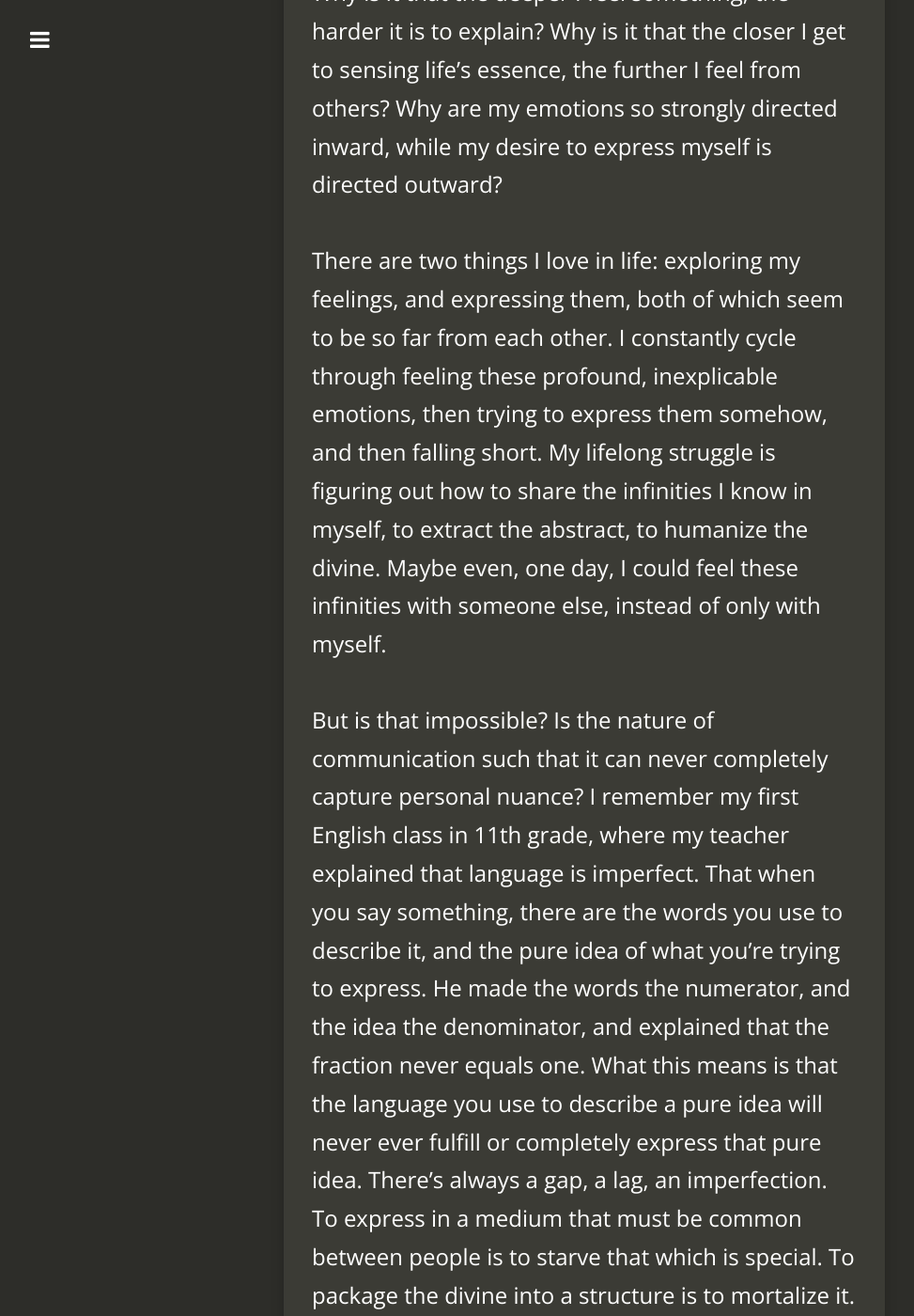
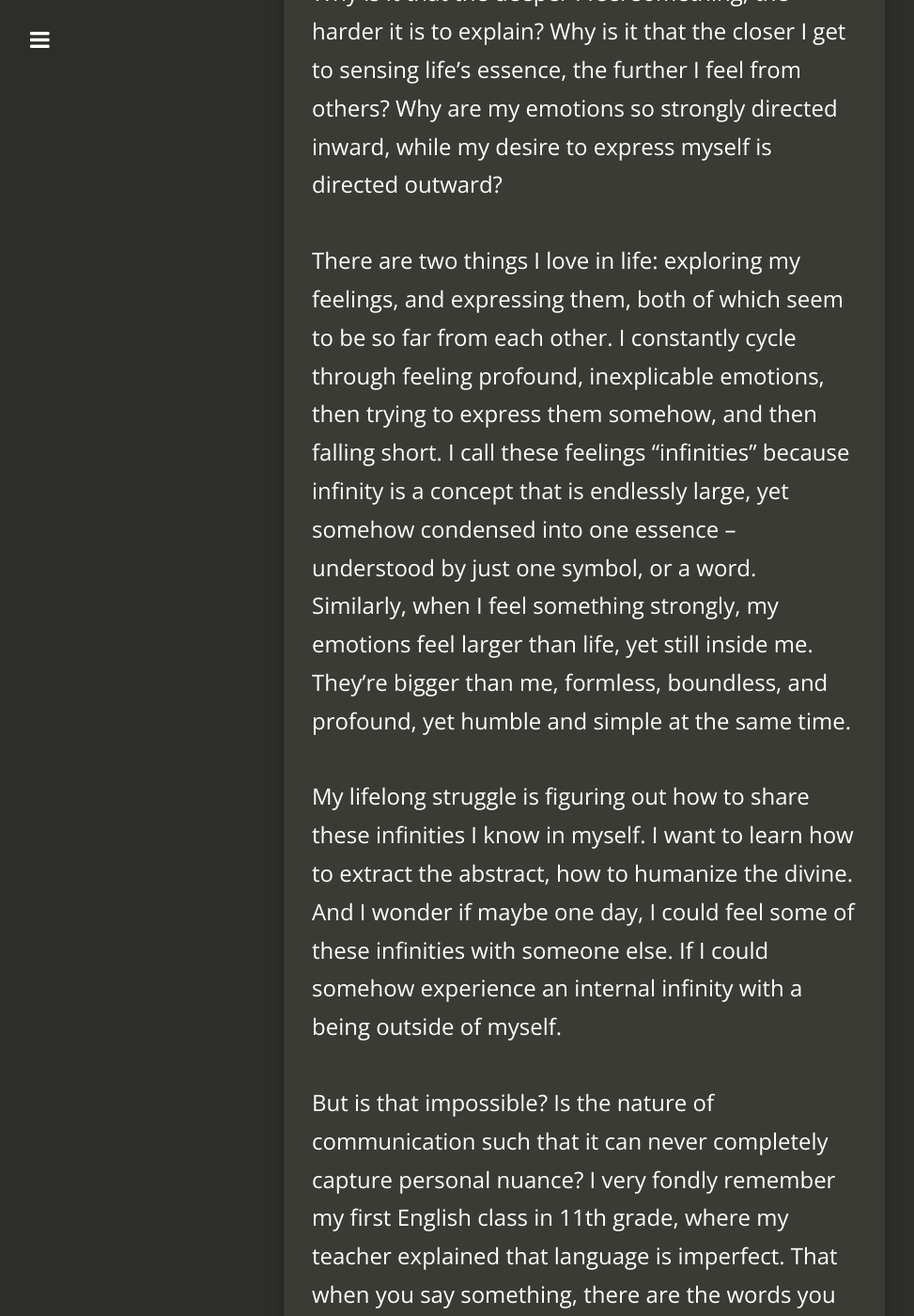
Before and after one commit to jacobtomlinson/carte-noire, a Jekyll site: the page built from _posts/2016-10-17-defining-infinity.md, in a window 1280 px wide and 1400 px high, scrolled down 1074 px. Shown: the whole window at 94% size, without its empty margins (18-991 px from the left). Built offline with Jekyll 4.4.1, drawn with Linux system fonts in a browser that asks for light colours; nearby versions of some CDN libraries; comment, search, counter and statistics services are not loaded; some of the changed text lies outside the part shown.

Commit message:
Actually explain why I use the word infinity in 'Defining infinity'.

```diff
--- a/_posts/2016-10-17-defining-infinity.md
+++ b/_posts/2016-10-17-defining-infinity.md
@@ -18,9 +18,11 @@ Sometimes I create a playlist name that describes an emotion so perfectly, and a
 
 Why is it that the deeper I feel something, the harder it is to explain? Why is it that the closer I get to sensing life's essence, the further I feel from others? Why are my emotions so strongly directed inward, while my desire to express myself is directed outward?
 
-There are two things I love in life: exploring my feelings, and expressing them, both of which seem to be so far from each other. I constantly cycle through feeling these profound, inexplicable emotions, then trying to express them somehow, and then falling short. My lifelong struggle is figuring out how to share the infinities I know in myself, to extract the abstract, to humanize the divine. Maybe even, one day, I could feel these infinities with someone else, instead of only with myself.
+There are two things I love in life: exploring my feelings, and expressing them, both of which seem to be so far from each other. I constantly cycle through feeling profound, inexplicable emotions, then trying to express them somehow, and then falling short. I call these feelings "infinities" because infinity is a concept that is endlessly large, yet somehow condensed into one essence -- understood by just one symbol, or a word. Similarly, when I feel something strongly, my emotions feel larger than life, yet still inside me. They're bigger than me, formless, boundless, and profound, yet humble and simple at the same time.
 
-But is that impossible? Is the nature of communication such that it can never completely capture personal nuance? I remember my first English class in 11th grade, where my teacher explained that language is imperfect. That when you say something, there are the words you use to describe it, and the pure idea of what you're trying to express. He made the words the numerator, and the idea the denominator, and explained that the fraction never equals one. What this means is that the language you use to describe a pure idea will never ever fulfill or completely express that pure idea. There's always a gap, a lag, an imperfection. To express in a medium that must be common between people is to starve that which is special. To package the divine into a structure is to mortalize it. To define the infinity is to make it finite.
+My lifelong struggle is figuring out how to share these infinities I know in myself. I want to learn how to extract the abstract, how to humanize the divine. And I wonder if maybe one day, I could feel some of these infinities with someone else. If I could somehow experience an internal infinity with a being outside of myself.
+
+But is that impossible? Is the nature of communication such that it can never completely capture personal nuance? I very fondly remember my first English class in 11th grade, where my teacher explained that language is imperfect. That when you say something, there are the words you use to describe it, and the pure idea of what you're trying to express. He made the words the numerator, and the idea the denominator, and explained that the fraction never equals one. What this means is that the language you use to describe a pure idea will never ever fulfill or completely express that pure idea. There's always a gap, a lag, an imperfection. To express in a medium that must be common between people is to starve that which is special. To package the divine into a structure is to mortalize it. To define the infinity is to make it finite.
 
 Does this mean I'll live my whole life unsatisfied? Unsatisfied because I have felt such deep, yet such nuanced emotion, but no one else can truly understand it? Unsatisfied because I can never express exactly what I feel? Unsatisfied because there are things that only I can experience?
 
```
